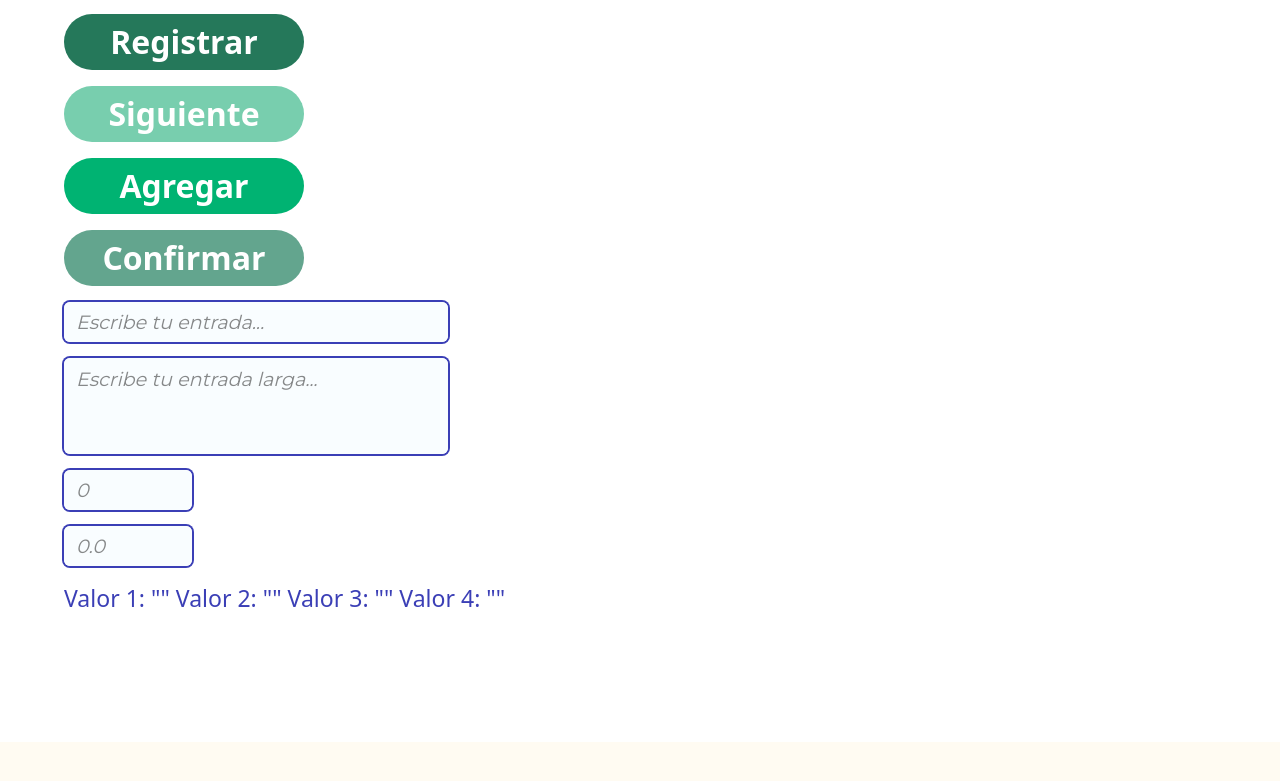
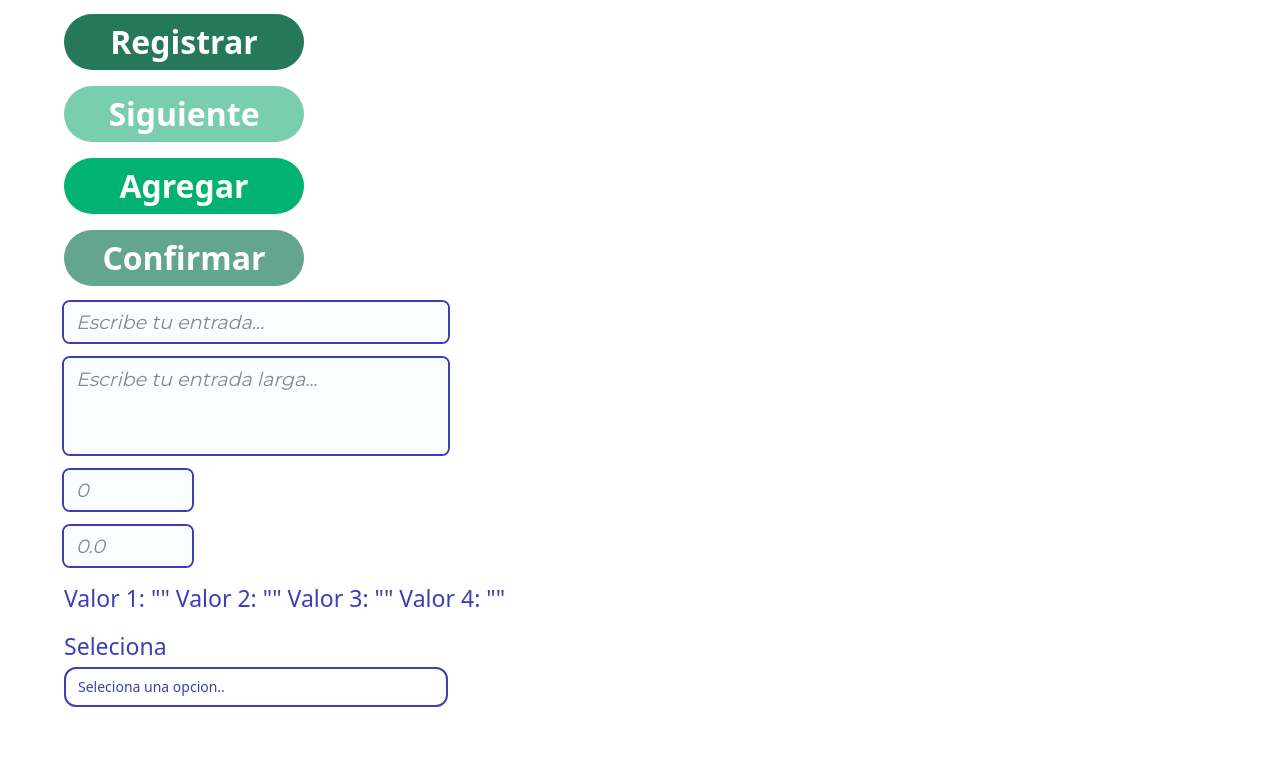
Before and after one commit to AztlanConsulting/Fungivora-Dev, a React (Vite) app in the folder frontend/: page / in a window 1280 px wide. Shown: the part 378-1159 px from the top of the page. Before the commit the page ends 1120 px from the top, so only its background shows below. Built offline with nearby package versions, Linux system fonts and the light colour scheme.

Commit message:
[ADD] (frontend) adding select component

```diff
--- /dev/null
+++ b/frontend/src/componentes/seleccionar_texto.jsx
@@ -0,0 +1,52 @@
+import React from "react";
+import { colores } from "./colores";
+import Text from "./texto";
+
+//Parametros a  usar dentro del componente
+const SelectField = ({ label, value, onChange, placeholder, icon, options = []}, size = "normal") => {
+
+//Tamano del componente
+const sizes = {
+  normal: "w-80 md:w-96",
+  amplio: "w-80 md:w-96",
+  numero: "w-24 md:w-32",
+};
+
+//Clase donde se diseña el componente usando Tailwind y otros componentes como colores
+  //Se pidio ayuda a la IA para sacar los comandos de diseño de tawilwind
+const clase = `${sizes[size]} border-2 border-[${colores.azul}] rounded-xl px-3 py-2 pr-8 text-sm text-[${colores.azul}] outline-none cursor-pointer appearance-none transition-colors focus:border-[#2e9e6b]`;
+
+  return (
+
+    //Creacion del contenedor para selecionar
+    <div className="w-full mb-6 md:mb-8">
+        <div className="flex flex-col gap-1">
+          <div className="flex items-center gap-2">
+           {icon && <span className="flex items-center">{icon}</span>}
+           <Text variante="label" as="label">{label}</Text>
+      </div>
+
+      {/*Parametros que el componente tendra del padre*/}
+      <select
+        value={value}
+        onChange={onChange}
+        className={clase}
+        style={{ backgroundColor: "white" }}
+    >
+
+    {/*Opciones del seleccionar y como se seleccionara*/}
+    <option value="" disabled>{placeholder}</option>
+
+    {options.map((op) => (
+      <option key={op.value} value={op.value}>
+       <Text variante="option">{op.label}</Text>
+      </option>
+    ))}
+    </select>
+</div>
+</div>
+
+  );
+};
+
+export default SelectField;
--- a/frontend/src/views/pruba_componentes.jsx
+++ b/frontend/src/views/pruba_componentes.jsx
@@ -4,6 +4,7 @@ import Titulo from "../componentes/titulo";
 import Button from "../componentes/botones";
 import Input from "../componentes/input_texto";
 import Text from "../componentes/texto";
+import Select from "../componentes/seleccionar_texto";
 
 function Pruebas() {
   // Estados para controlar los inputs de prueba
@@ -11,7 +12,7 @@ function Pruebas() {
   const [val2, setVal2] = useState("");
   const [val3, setVal3] = useState("");
   const [val4, setVal4] = useState("");
-
+  const [seleccionado, setSeleccionado] = useState("")
   return (
     <>
       <Titulo>
@@ -64,6 +65,19 @@ function Pruebas() {
             Valor 1: "{val}" Valor 2: "{val2}" Valor 3: "{val3}" Valor 4: "{val4}"
           </Text>
 
+
+          {/* Selecionar y su logica basica */}
+          <Select
+            label="Seleciona"
+            value={seleccionado}
+            onChange={(e) => setSeleccionado(e.target.value)}
+            placeholder="Seleciona una opcion.."
+            options={[
+              {value: "1", label: "Opcion 1"},
+              {value: "2", label: "Opcion 2"}
+            ]}
+            />
+
         </div>
       </Base>
     </>
```
Also changed, not shown: 1 other file (tests, documents, lock files or other folders).
